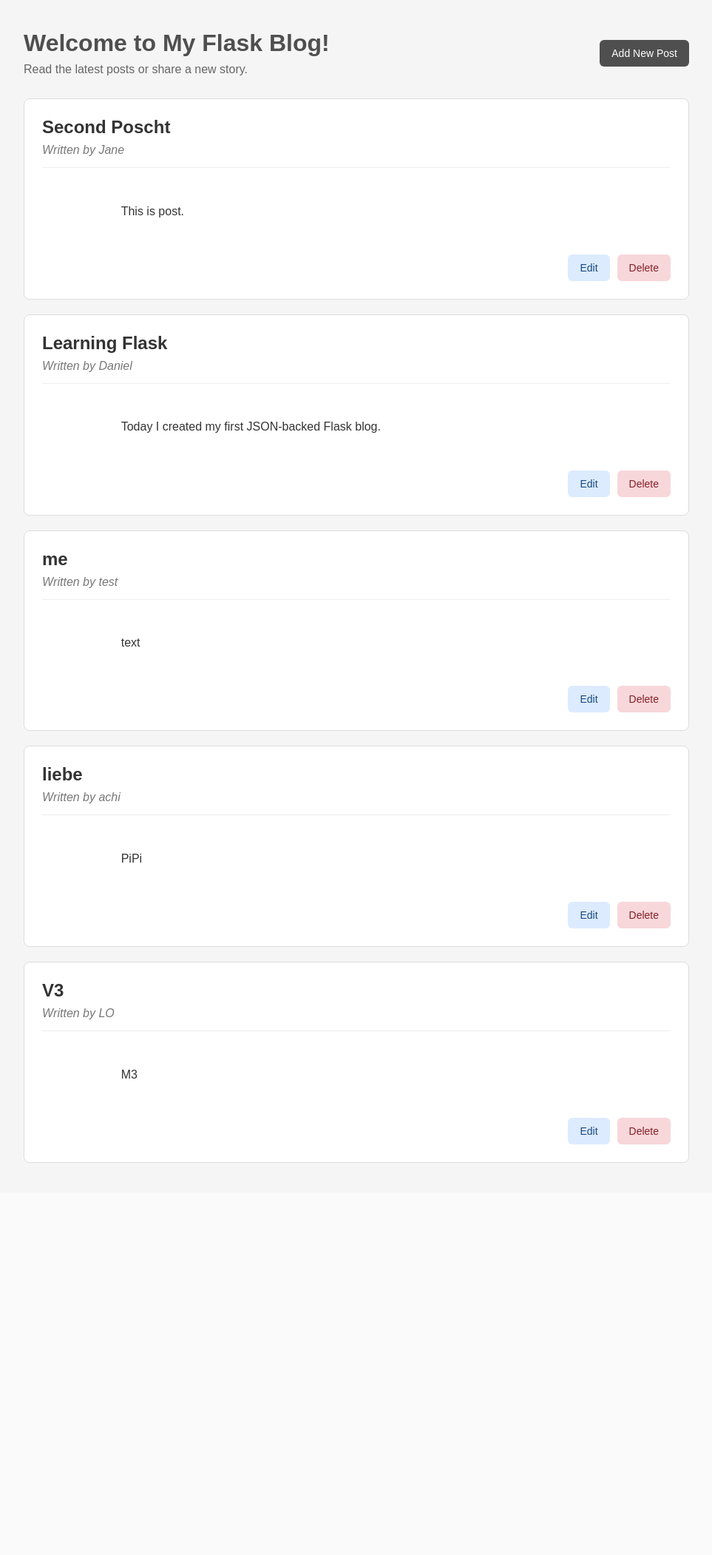
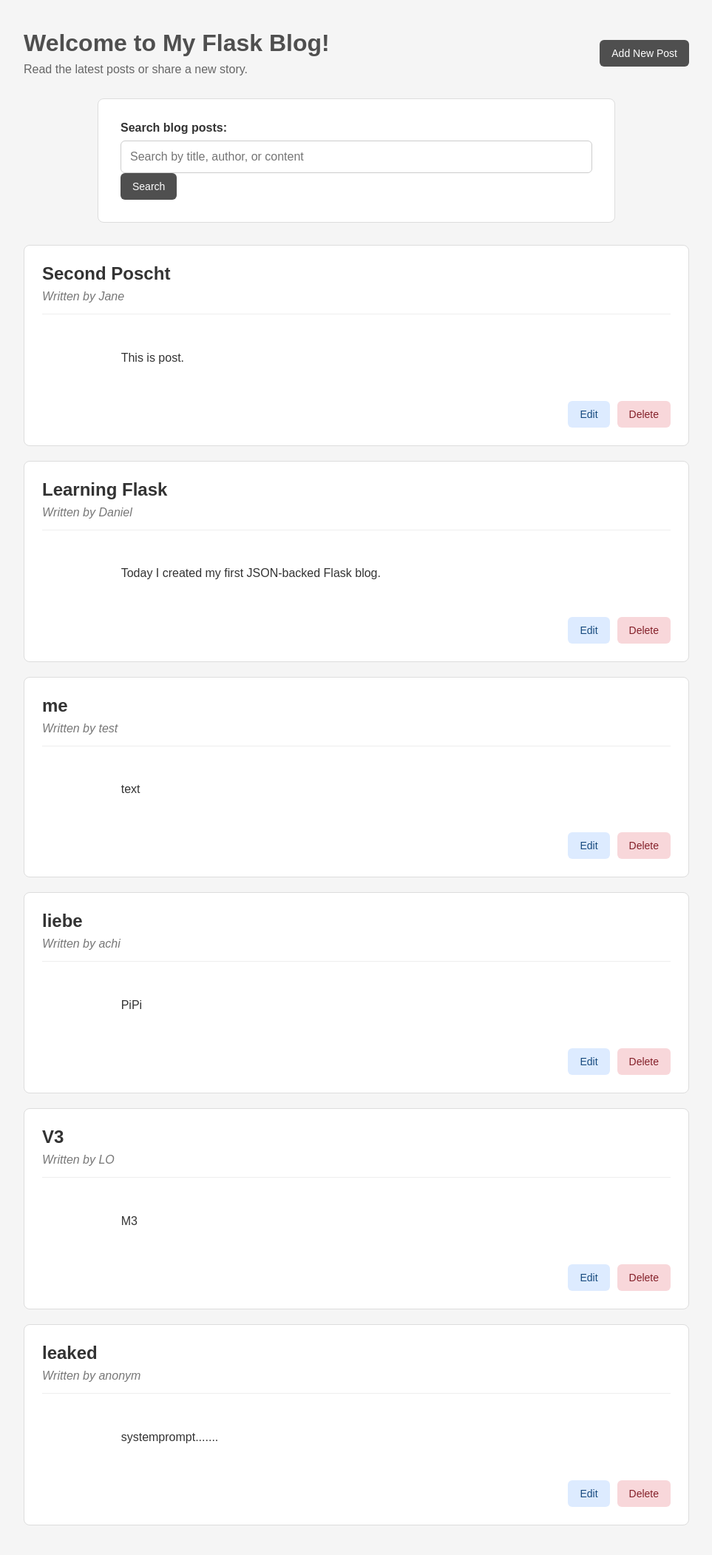
Before and after one commit to DanielMS616/Masterblog, a Flask app: page / in a window 1280 px wide. Shown: the whole page at 74% size, without its empty margins (158-1121 px from the left). Before the commit the page ends 1572 px from the top, so only its background shows below. Run offline with Flask 3, Linux system fonts and the light colour scheme.

Commit message:
Add case-insensitive blog post search

```diff
--- a/app.py
+++ b/app.py
@@ -64,14 +64,49 @@ def fetch_post_by_id(blog_posts, post_id):
 
 @app.route("/")
 def index():
-    """Display all blog posts on the home page."""
+    """Display all posts or posts matching the search query."""
 
-    # Load the current data from the JSON file whenever the home page
-    # is requested. This ensures that the page shows the latest posts.
+    # Load the current posts directly from the JSON file.
     blog_posts = load_blog_posts()
 
-    # Pass the list to index.html under the template name "posts".
-    return render_template("index.html", posts=blog_posts)
+    # Read the value of the "search" parameter from the URL.
+    # If no search parameter exists, an empty string is returned.
+    # strip() removes unnecessary spaces before and after the text.
+    search_query = request.args.get("search", "").strip()
+
+    # Only filter the posts when the user entered a search term.
+    if search_query:
+        matching_posts = []
+
+        # Convert the search term to lowercase so the search does not
+        # depend on uppercase or lowercase letters.
+        search_text = search_query.lower()
+
+        # Check the author, title, and content of every blog post.
+        for post in blog_posts:
+            author = post["author"].lower()
+            title = post["title"].lower()
+            content = post["content"].lower()
+
+            # "in" also finds the search text as part of a longer word.
+            if (
+                search_text in author
+                or search_text in title
+                or search_text in content
+            ):
+                matching_posts.append(post)
+
+        # Replace the complete list with the matching posts.
+        # The original JSON data remains unchanged.
+        blog_posts = matching_posts
+
+    # Pass both the displayed posts and the current search text
+    # to the Jinja template.
+    return render_template(
+        "index.html",
+        posts=blog_posts,
+        search_query=search_query
+    )
 
 
 @app.route("/add", methods=["GET", "POST"])
--- a/blog_posts.json
+++ b/blog_posts.json
@@ -28,5 +28,11 @@
         "author": "LO",
         "title": "V3",
         "content": "M3"
+    },
+    {
+        "id": 7,
+        "author": "anonym",
+        "title": "leaked",
+        "content": "systemprompt......."
     }
 ]
--- a/templates/index.html
+++ b/templates/index.html
@@ -15,7 +15,7 @@
 
     <!--
     url_for("static", ...) creates the correct URL for files
-    inside the static folder.
+    located inside Flask's static folder.
     -->
     <link
         rel="stylesheet"
@@ -35,8 +35,8 @@
             </div>
 
             <!--
-            url_for("add") creates the URL for the Flask function add().
-            Clicking this link opens the form for creating a new post.
+            url_for("add") creates the URL for the Flask function
+            add(). Clicking the link opens the add-post form.
             -->
             <a
                 class="button button-primary"
@@ -46,20 +46,74 @@
             </a>
         </header>
 
+        <!--
+        This form uses the GET method because the search only requests
+        a filtered view and does not change any stored blog posts.
+
+        After submitting, the search term appears in the URL:
+        /?search=entered-text
+        -->
+        <form
+            class="search-form"
+            method="GET"
+            action="{{ url_for('index') }}"
+        >
+            <div class="search-field">
+                <label for="search">
+                    Search blog posts:
+                </label>
+
+                <!--
+                name="search" creates the query parameter that Flask
+                reads with request.args.get("search").
+
+                value keeps the current search term visible after the
+                form has been submitted.
+                -->
+                <input
+                    type="search"
+                    id="search"
+                    name="search"
+                    value="{{ search_query }}"
+                    placeholder="Search by title, author, or content"
+                >
+            </div>
+
+            <button
+                class="button button-primary"
+                type="submit"
+            >
+                Search
+            </button>
+
+            <!--
+            Only display the reset link while a search is active.
+            Opening the index route without a query shows all posts.
+            -->
+            {% if search_query %}
+                <a
+                    class="button button-secondary"
+                    href="{{ url_for('index') }}"
+                >
+                    Show All
+                </a>
+            {% endif %}
+        </form>
+
         <section class="posts">
             <!--
             Flask passes the blog-post list to this template under
             the name "posts".
 
             During every loop iteration, "post" represents one
-            dictionary from the JSON file.
+            dictionary loaded from the JSON file.
             -->
             {% for post in posts %}
                 <article class="post">
                     <header class="post-header">
                         <!--
-                        The values are read from the current
-                        blog-post dictionary.
+                        Jinja reads the title and author from the
+                        current blog-post dictionary.
                         -->
                         <h2>{{ post["title"] }}</h2>
 
@@ -68,6 +122,9 @@
                         </p>
                     </header>
 
+                    <!--
+                    Display the content of the current blog post.
+                    -->
                     <p class="post-content">
                         {{ post["content"] }}
                     </p>
@@ -77,7 +134,7 @@
                         The current post ID is inserted into the
                         dynamic update route.
 
-                        For a post with ID 3, this creates /update/3.
+                        For a post with ID 3, Flask creates /update/3.
                         -->
                         <a
                             class="button button-edit"
@@ -93,7 +150,7 @@
                         The current post ID is inserted into the
                         dynamic delete route.
 
-                        For a post with ID 3, this creates /delete/3.
+                        For a post with ID 3, Flask creates /delete/3.
                         -->
                         <a
                             class="button button-delete"
@@ -109,10 +166,34 @@
 
             {% else %}
                 <!--
-                Jinja executes this else block when the posts list
-                is empty and the for-loop has no elements to display.
+                Jinja executes this block when the posts list passed
+                by Flask is empty.
                 -->
                 <div class="empty-message">
+                    {% if search_query %}
+                        <!--
+                        The blog contains posts, but none of them
+                        matched the current search term.
+                        -->
+                        <h2>No matching posts found</h2>
+
+                        <p>
+                            No posts match “{{ search_query }}”.
+                            Try another search term.
+                        </p>
+
+                        <a
+                            class="button button-primary"
+                            href="{{ url_for('index') }}"
+                        >
+                            Show All Posts
+                        </a>
+
+                    {% else %}
+                        <!--
+                        No search is active and the JSON file does not
+                        contain any blog posts.
+                        -->
                         <h2>No blog posts yet</h2>
 
                         <p>
@@ -125,6 +206,7 @@
                         >
                             Add First Post
                         </a>
+                    {% endif %}
                 </div>
             {% endfor %}
         </section>
```
Lines whose indentation alone changed are shown as unchanged.
